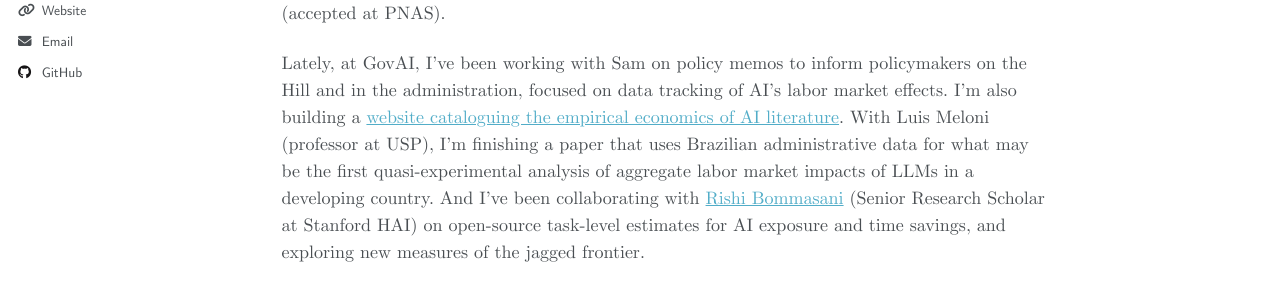
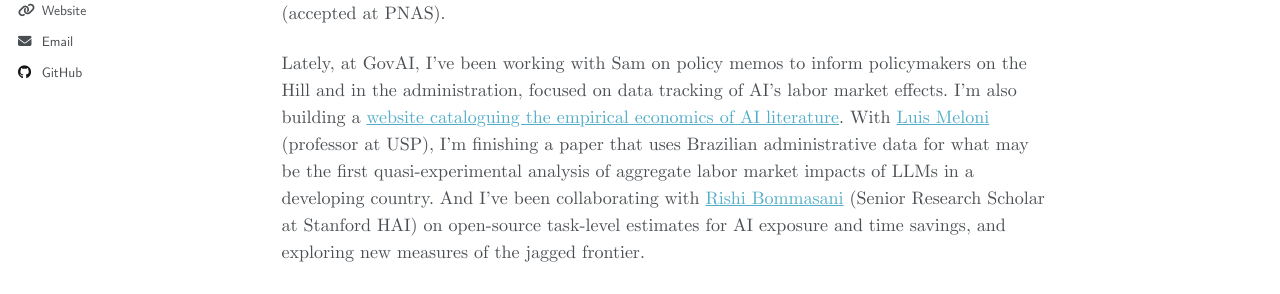
Before and after one commit to t6aguirre/t6aguirre.github.io, a Jekyll site: the page built from _pages/about.md, in a window 1280 px wide and 900 px high. Shown: the part 430-724 px from the top of the window. Built offline with Jekyll 4.4.1, drawn with Linux system fonts in a browser that asks for light colours; part of the change alters nothing that is shown.

```diff
--- a/_pages/about.md
+++ b/_pages/about.md
@@ -12,7 +12,7 @@ I'm an economics researcher, currently a Research Assistant at the [Centre for t
 
 My work with Sam on AI-induced job displacement was published as [a chapter](https://www.nber.org/papers/w34705) in the NBER's Economics of Transformative AI volume, with a companion [Brookings report](https://www.brookings.edu/articles/measuring-us-workers-capacity-to-adapt-to-ai-driven-job-displacement/) and [coverage in the Washington Post](https://www.washingtonpost.com/technology/interactive/2026/jobs-most-affected-ai-automation/). It introduces an occupation-level measure of how well workers are equipped to adapt if AI displaces them. I presented it twice at Stanford. I've also worked on the [industry dynamics of AI](https://arxiv.org/abs/2406.01722) and participated in a large-scale [RCT on AI and research reproducibility](https://papers.ssrn.com/sol3/papers.cfm?abstract_id=5118632) (accepted at PNAS).
 
-Lately, at GovAI, I've been working with Sam on policy memos to inform policymakers on the Hill and in the administration, focused on data tracking of AI's labor market effects. I'm also building a [website cataloguing the empirical economics of AI literature](https://empirical-economics-of-ai.vercel.app/). With Luis Meloni (professor at USP), I'm finishing a paper that uses Brazilian administrative data for what may be the first quasi-experimental analysis of aggregate labor market impacts of LLMs in a developing country. And I've been collaborating with [Rishi Bommasani](https://rishibommasani.github.io/) (Senior Research Scholar at Stanford HAI) on open-source task-level estimates for AI exposure and time savings, and exploring new measures of the jagged frontier.
+Lately, at GovAI, I've been working with Sam on policy memos to inform policymakers on the Hill and in the administration, focused on data tracking of AI's labor market effects. I'm also building a [website cataloguing the empirical economics of AI literature](https://empirical-economics-of-ai.vercel.app/). With [Luis Meloni](https://www.luismeloni.com/) (professor at USP), I'm finishing a paper that uses Brazilian administrative data for what may be the first quasi-experimental analysis of aggregate labor market impacts of LLMs in a developing country. And I've been collaborating with [Rishi Bommasani](https://rishibommasani.github.io/) (Senior Research Scholar at Stanford HAI) on open-source task-level estimates for AI exposure and time savings, and exploring new measures of the jagged frontier.
 
 I graduated top of my class at the [University of São Paulo](https://www5.usp.br/english/) — frequently ranked the best university in Latin America — and also won the best senior thesis prize. Last August I attended [Stanford's ETAI summer school](https://etai.stanford.edu/).
 
```
